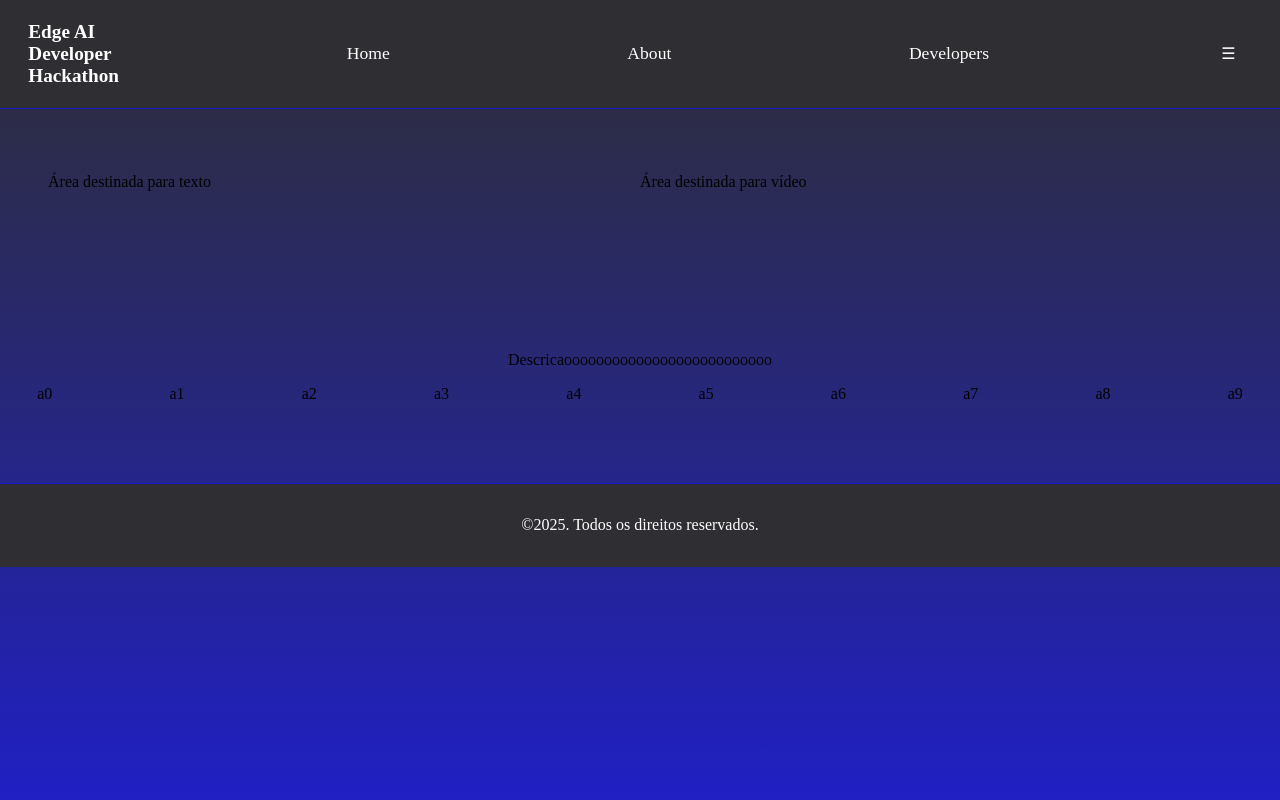
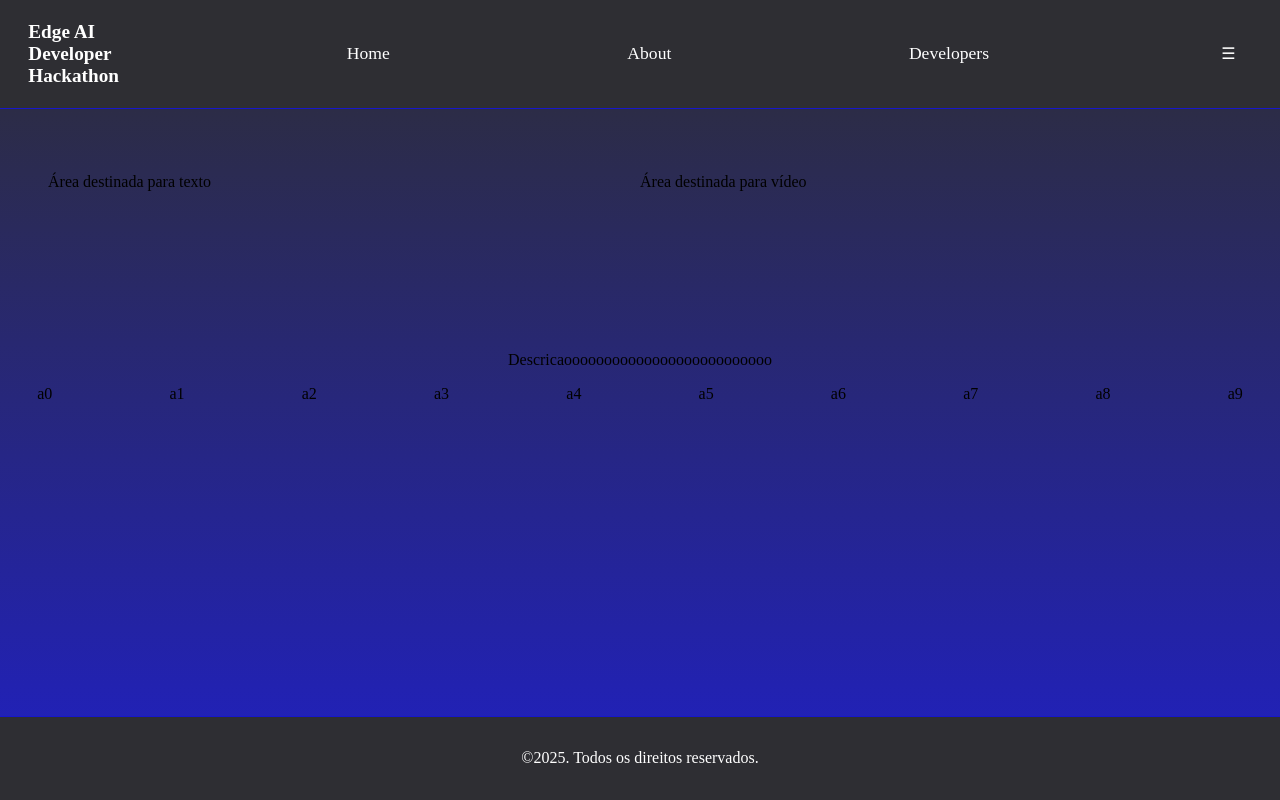
Before and after one commit to iranhonorato/app-sleep, a Next.js app: page / in a window 1280 px wide. Built offline with nearby package versions, Linux system fonts and the light colour scheme.

Commit message:
Reorganizando componentes

```diff
--- a/src/app/layout.tsx
+++ b/src/app/layout.tsx
@@ -1,6 +1,8 @@
 import type { Metadata } from "next";
 import { Geist, Geist_Mono } from "next/font/google";
 import "../styles/globals.css";
+import NavBar from "@/components/NavBar";
+import Footer from "@/components/Footer";
 
 const geistSans = Geist({
   variable: "--font-geist-sans",
@@ -25,7 +27,11 @@ export default function RootLayout({
   return (
     <html lang="en">
       <body className={`${geistSans.variable} ${geistMono.variable}`}>
-        {children}
+        <NavBar/>
+        <main style={{ flex: 1 }}>
+          {children}
+        </main>
+        <Footer/>
       </body>
     </html>
   );
--- a/src/app/page.tsx
+++ b/src/app/page.tsx
@@ -6,7 +6,6 @@ import Footer from "../components/Footer";
 export default function Home() {
   return (
     <div className={classes.page}>
-      <NavBar />
       <div className={classes.geral}>
         <div className={classes.text_area}>
           <p>Área destinada para texto</p>
@@ -32,7 +31,6 @@ export default function Home() {
           <div>a9</div>
         </div>
       </div>
-      <Footer/>
     </div>
   );
 }
--- a/src/styles/globals.css
+++ b/src/styles/globals.css
@@ -1,9 +1,14 @@
 html, body {
   margin: 0;
   padding: 0;
-  width: 100%;
-  height: 100%;
   background: linear-gradient(to bottom, #2e2e33, #2020c4);
   display: flex;
   flex-direction: column;
+  flex: 1;
+  min-height: 100vh;
 }
+
+
+footer {
+  margin-top: auto;
+}
```
